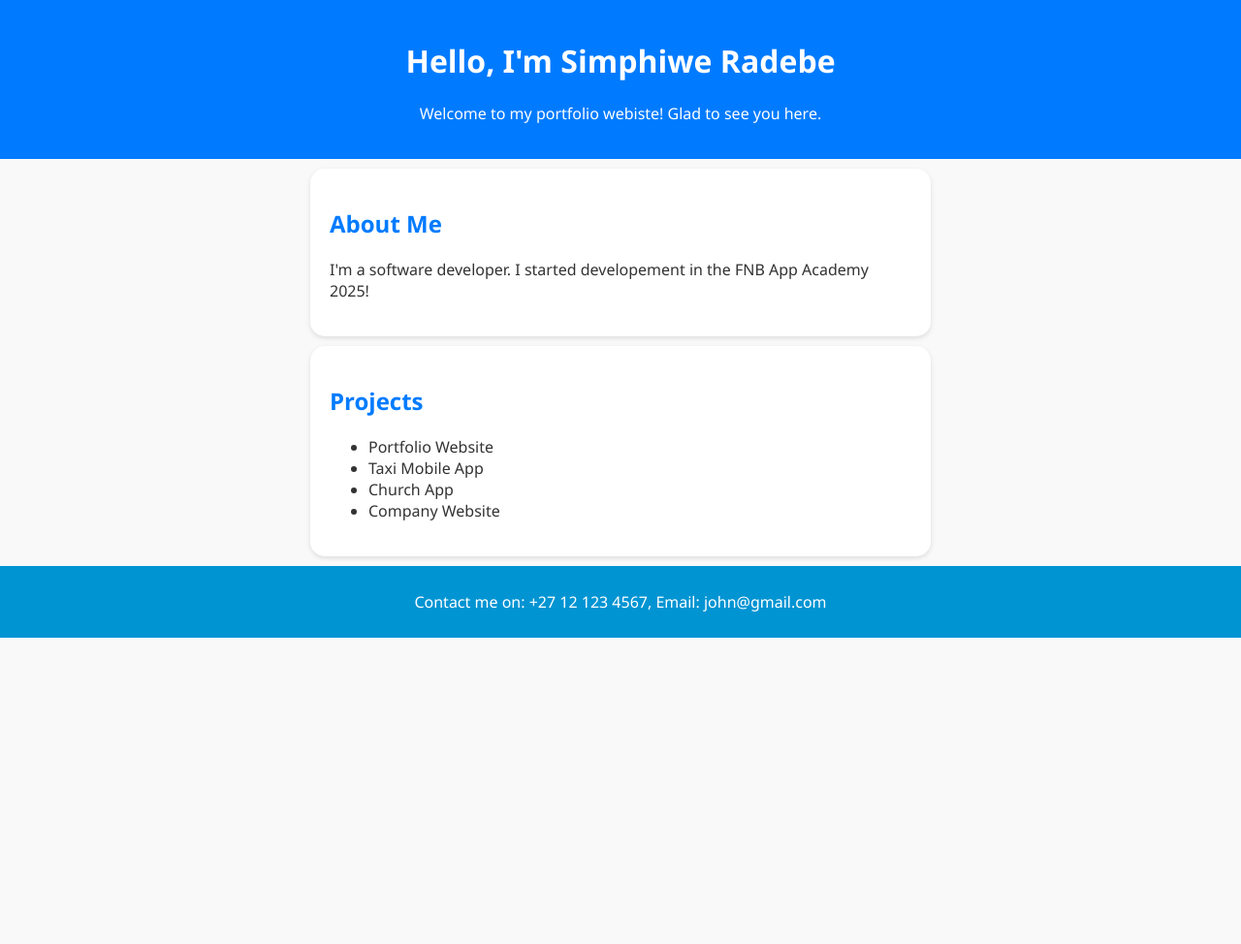
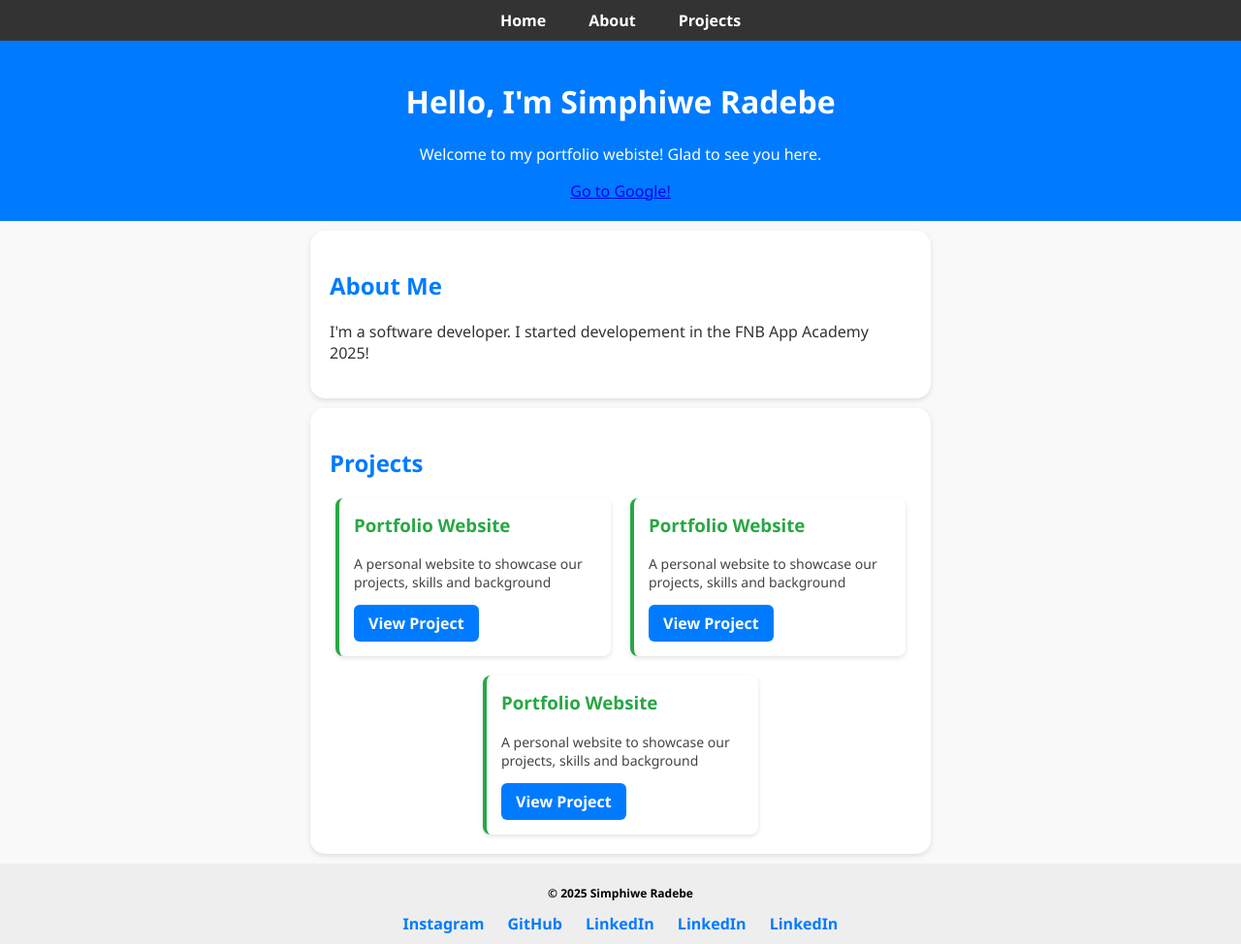
Before and after one commit to SimiSips/portfolio-website, a plain HTML site: page index.html in a window 1280 px wide. Shown: the whole page at 97% size. Before the commit the page ends 800 px from the top, so only its background shows below. Drawn offline with Linux system fonts and the light colour scheme.

Commit message:
Updated projects section and added social links

```diff
--- a/index.html
+++ b/index.html
@@ -8,10 +8,19 @@
     </head>
 
     <body>
-        <header>
+        <nav>
+            <ul class="navbar">
+                <li><a href="#">Home</a></li>
+                <li><a href="#about">About</a></li>
+                <li><a href="#projects">Projects</a></li>
+            </ul>
+        </nav>
+
+        <header id="top">
             <h1>Hello, I'm Simphiwe Radebe</h1>
             <p>Welcome to my portfolio webiste! Glad to see
                 you here.</p>
+            <a href="https://google.com">Go to Google!</a>
         </header>
 
         <section class="about" id="about">
@@ -21,18 +30,51 @@
             </p>
         </section>
 
-        <section class="projects">
+        <section class="projects" id="projects">
             <h2>Projects</h2>
-            <ul>
-                <li>Portfolio Website</li>
-                <li>Taxi Mobile App</li>
-                <li>Church App</li>
-                <li>Company Website</li>
-            </ul>
+            <div class="project-list">
+                <div class="project-card">
+                    <h3>Portfolio Website</h3>
+                    <p>A personal website to showcase our
+                        projects, skills and background</p>
+                        <a href="https://simphiwe-radebe.netlify.app" target="_blank">
+                            View Project</a>
+                </div>
+
+                <div class="project-card">
+                    <h3>Portfolio Website</h3>
+                    <p>A personal website to showcase our
+                        projects, skills and background</p>
+                        <a href="#">View Project</a>
+                </div>
+
+                <div class="project-card">
+                    <h3>Portfolio Website</h3>
+                    <p>A personal website to showcase our
+                        projects, skills and background</p>
+                        <a href="#">View Project</a>
+                </div>
+            </div>
         </section>
 
         <footer>
-            <p>Contact me on: +27 12 123 4567, Email: john@gmail.com</p>
+            <p>&copy; 2025 Simphiwe Radebe</p>
+            <div class="social-links">
+                <a href="https://instagram.com/simphiweradebe__"
+                target="_blank">Instagram</a>
+
+                <a href="https://github.com/SimiSips/"
+                target="_blank">GitHub</a>
+
+                <a href="https://linkedin.com/in/simphiwer0706/"
+                target="_blank">LinkedIn</a>
+
+                <a href="https://linkedin.com/in/simphiwer0706/"
+                target="_blank">LinkedIn</a>
+
+                <a href="https://linkedin.com/in/simphiwer0706/"
+                target="_blank">LinkedIn</a>
+            </div>
         </footer>
     </body>
 </html>
--- a/style.css
+++ b/style.css
@@ -29,6 +29,107 @@
 footer {
     text-align: center;
     padding: 10px;
-    background: #0094d3;
+    background: #eee;
     color: #FFFFFF;
 }
+
+.social-links {
+    margin-top: 10px;
+}
+
+.social-links > a {
+    margin: 0 10px;
+    color: #007bff;
+    text-decoration: none;
+    font-weight: bold;
+}
+
+.social-links > a:hover {
+    text-decoration: underline;
+    font-size: 30px;
+    color: #000;
+}
+
+footer > p {
+    color: #000;
+    font-weight: bold;
+    font-size: 12px;
+}
+
+/* Project list */
+.project-list {
+    display: flex;
+    flex-wrap: wrap;
+    justify-content: center;
+    gap: 20px;
+}
+
+.project-card {
+    background-color: #FFFFFF;
+    border-left: 4px solid #28a745;
+    padding: 15px;
+    border-radius: 8px;
+    width: 250px;
+    box-shadow: 0 2px 5px rgba(0, 0, 0, 0.113);
+    transition: transform 0.2s;
+}
+
+.project-card:hover {
+    transform: translateY(-5px);
+}
+
+.project-card > h3 {
+    margin-top: 0;
+    color: #28a745;
+}
+
+.project-card > p {
+    font-size: 14px;
+    color: #444;
+}
+
+.project-card > a {
+    display: inline-block;
+    padding: 8px 15px;
+    background-color: #007bff;
+    color: #FFF;
+    border: none;
+    border-radius: 6px;
+    text-decoration: none;
+    font-weight: bold;
+    transition: background-color 0.2s ease;
+}
+
+.project-card > a:hover {
+    background-color: #0056b3;
+}
+
+
+nav {
+    background-color: #333;
+    position: sticky;
+    top: 0;
+    z-index: 1000;
+}
+
+.navbar {
+    list-style: none;
+    display: flex;
+    justify-content: center;
+    padding: 10px 0;
+    margin: 0;
+    gap: 20px;
+}
+
+.navbar > li > a {
+    color: #FFF;
+    text-decoration: none;
+    font-weight: bold;
+    padding: 6px 12px;
+    border-radius: 4px;
+    transition: background-color 0.2s ease;
+}
+
+.navbar > li > a:hover {
+    background-color: #007bff;
+}
```
